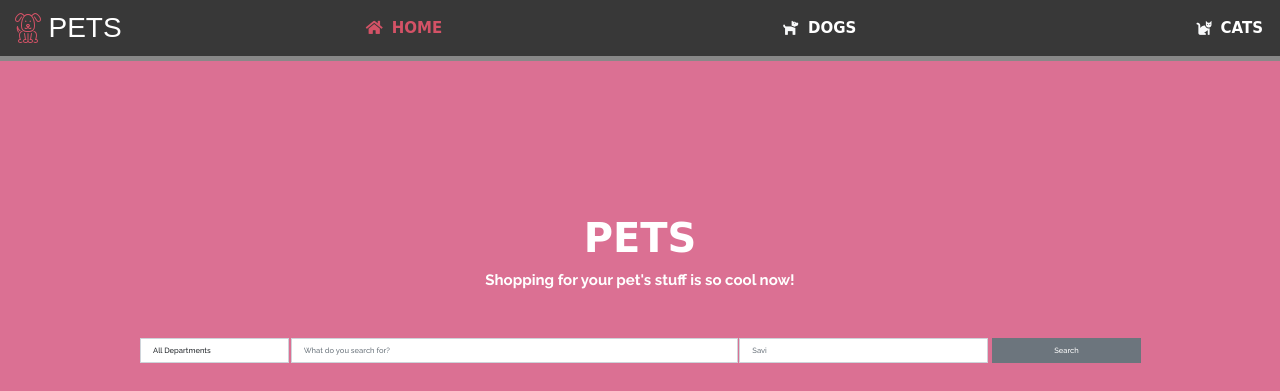
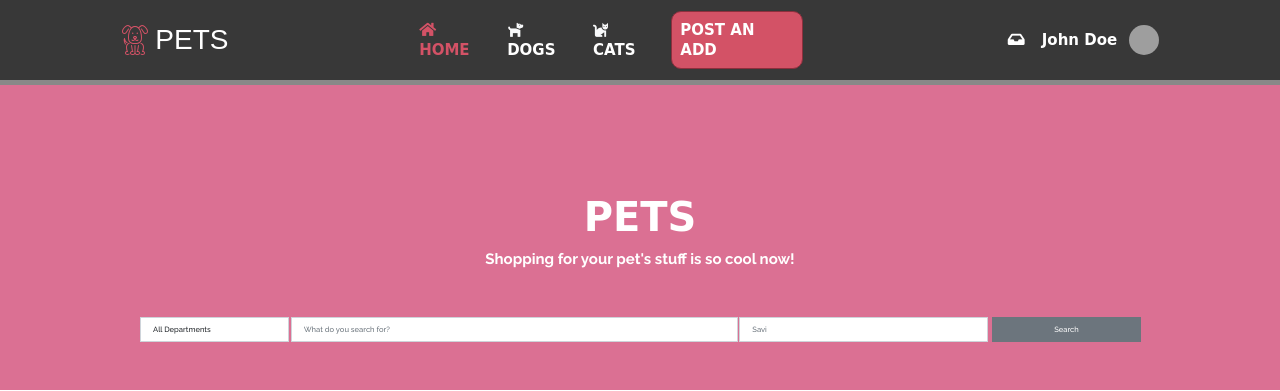
Before and after one commit to memelopez/wk4-capstone, a website: page index.html in a window 1280 px wide. Shown: the top 391 px of the page. Drawn offline with nearby package versions, Linux system fonts and the light colour scheme; grey boxes are pictures that could not be loaded; a web font is replaced by a local one.

Commit message:
Make nav fully responsive

```diff
--- a/css/styles.css
+++ b/css/styles.css
@@ -77,13 +77,26 @@
   line-height: 2em;
 }
 
+.colorpink {
+  color: #d35266;
+}
+
+.colorgrey {
+  color: #888;
+}
+
 /* -------------------------------------------
 navbar
  */
 
-nav {
+nav.mynav {
   background-color: #383838;
   border-bottom: 5px solid #888;
+  position: fixed;
+  top: 0;
+  left: 0;
+  right: 0;
+  z-index: 110;
 }
 
 .logoleft img {
@@ -103,12 +116,42 @@
   padding-left: 0.35em;
 }
 
-.colorpink {
-  color: #d35266;
+.hotad img {
+  width: 100%;
+  height: 70%;
 }
 
-.colorgrey {
-  color: #888;
+nav .profilestuff img {
+  width: 100%;
+  height: 100%;
+  border-radius: 50px 50px;
+}
+
+.imguserholder {
+  width: 30px;
+  height: 30px;
+}
+
+.profilestuff li {
+  padding: 0 0.4em;
+}
+
+.postad {
+  width: 100%;
+  height: 100%;
+  background-color: #d35266;
+  border-radius: 10px;
+  border: 1px solid #8d2f3d;
+}
+
+/*  responsive nav */
+
+@media (min-width: 768px) {
+  .mynav .row {
+    width: 85%;
+    margin-left: auto;
+    margin-right: auto;
+  }
 }
 
 /* ----------------------------------------------
@@ -118,6 +161,7 @@
 header.mainhdr {
   background-color: palevioletred;
   height: 350px;
+  margin-top: 40px;
 }
 
 .row1 {
@@ -164,11 +208,6 @@
 */
 
 /* hot ads */
-
-.hotad img {
-  width: 100%;
-  height: 70%;
-}
 
 .adimg {
   width: 40%;
--- a/index.html
+++ b/index.html
@@ -28,7 +28,7 @@
   </head>
   <body>
     <div class="container-fluid p-0">
-      <nav class="p-2">
+      <nav class="mynav p-2">
         <div class="row">
           <section class="logoleft col-3 d-flex flex-row align-items-center">
             <a href="#" class="d-flex flex-row align-items-center">
@@ -40,7 +40,7 @@
               >
             </a>
           </section>
-          <section class="iconsright col-9 d-flex flex-row align-items-center">
+          <section class="iconsright col-9 col-lg-5 d-flex flex-row align-items-center">
             <ul
               class="d-flex flex-row align-items-center justify-content-between mb-0 pl-0 w-100"
             >
@@ -68,8 +68,34 @@
                   <span class="navicontext text-white gotham-rounded">CATS</span>
                 </a>
               </li>
+              <li>
+                <a href="#" class="postad d-none d-md-block p-2 text-white text-uppercase gotham-rounded">
+                  Post an add
+                </a>
+              </li>
             </ul>
-          </section>
+          </section><!--.iconsright-->
+          <section class="profilestuff col-lg-4 d-none d-lg-flex flex-row align-items-center justify-content-end">
+            <ul class="d-flex flex-row justify-content-end  align-items-center mb-0">
+              <li>
+                <a href="#">
+                  <span class="navicon">
+                    <i class="fas fa-inbox text-white"></i>
+                  </span>
+                </a>
+              </li>
+              <li>
+                <span class="myusername text-white gotham-rounded">John Doe</span>
+              </li>
+              <li class="">
+                <div class="imguserholder">
+                  <a href="#">
+                    <img class="userimgjd" src="https://st.depositphotos.com/1008939/1880/i/600/depositphotos_18807295-stock-photo-portrait-of-handsome-man.jpg" alt="john Doe">
+                  </a>
+                </div>
+              </li>
+            </ul>
+          </section> <!--.profilestuff-->
         </div>
       </nav>
       <header class="mainhdr">
```
